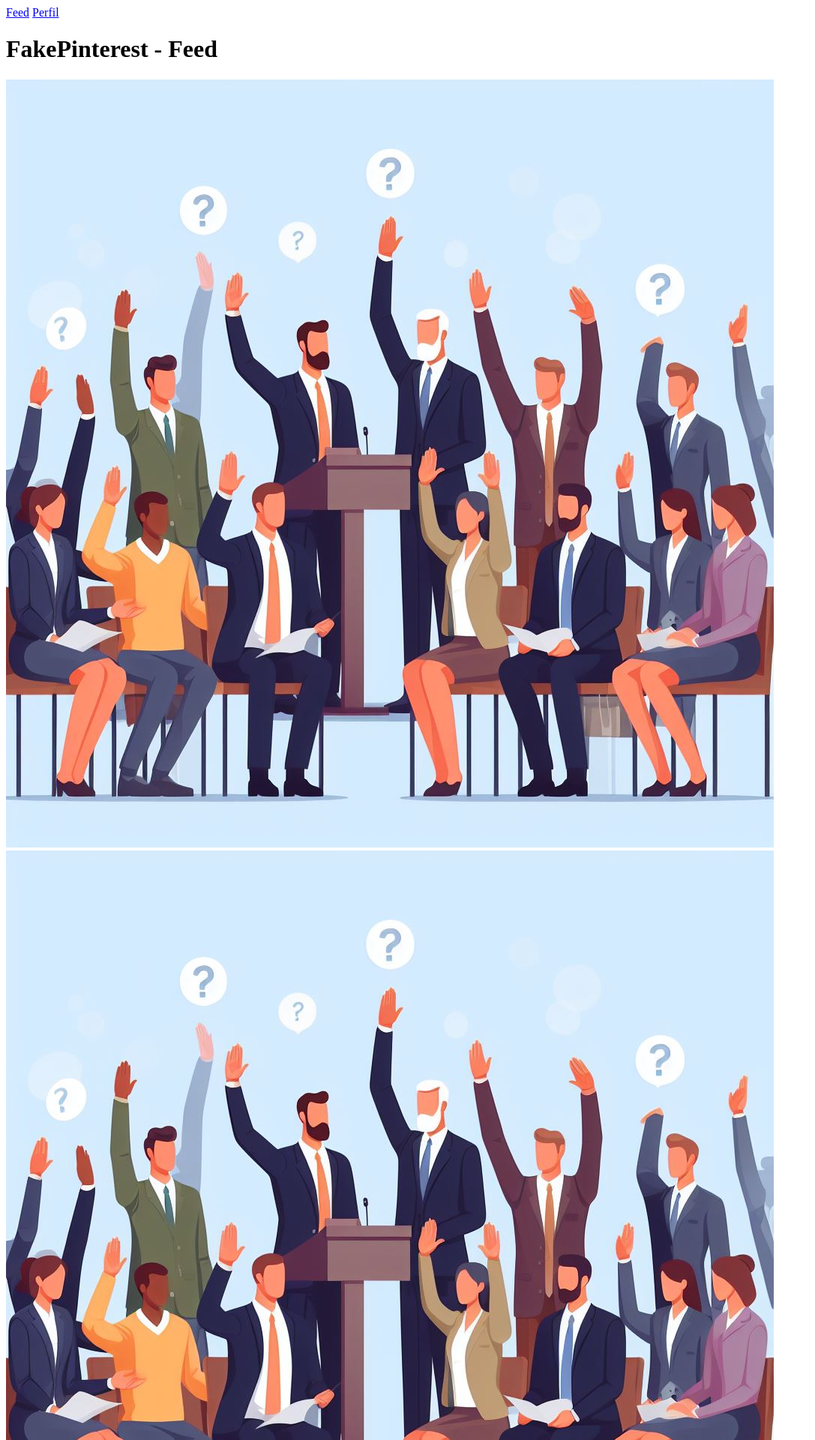
After one commit to musskopf79/FakePinterest, a Flask app: page /feed in a window 1280 px wide. The commit adds this page. Shown: the top 1920 px of the page at 75% size, without its empty margins (0-1087 px from the left). Run offline with Flask 3, Linux system fonts and the light colour scheme.

Commit message:
Função feed

```diff
--- a/fakepinterest/forms.py
+++ b/fakepinterest/forms.py
@@ -2,7 +2,7 @@
 #pip install flask-wtf email_validator
 
 from flask_wtf import FlaskForm
-from wtforms import StringField, PasswordField, SubmitField
+from wtforms import StringField, PasswordField, SubmitField, FileField
 from wtforms.validators import DataRequired, Email, EqualTo, Length, ValidationError
 from fakepinterest.models import Usuario
 
@@ -25,3 +25,7 @@ class FormCriarConta(FlaskForm):
         #email.data = campo de e-mail do formulário
         if usuario:
             return ValidationError("E-mail já cadastrado, faça login para continuar")
+
+class FormPost(FlaskForm):
+    post = FileField("Post", validators=[DataRequired()])
+    botao_enviar = SubmitField("Postar foto")
--- a/fakepinterest/routes.py
+++ b/fakepinterest/routes.py
@@ -3,8 +3,10 @@
 from flask import render_template, url_for, redirect
 from fakepinterest import app, database, bcrypt
 from flask_login import login_required, login_user, logout_user, current_user
-from fakepinterest.forms import FormLogin, FormCriarConta
-from fakepinterest.models import Usuario
+from fakepinterest.forms import FormLogin, FormCriarConta, FormPost
+from fakepinterest.models import Usuario, Postagem
+import os
+from werkzeug.utils import secure_filename
 
 @app.route("/", methods=["GET", "POST"])
 def homepage():
@@ -34,18 +36,38 @@ def criar_conta():
     #Os 2 campos 'formulario' tem o mesmo nome, para que a página homepage possa ser igual (uma cópia) da página criarconta
     # O campo 'form_criarconta' é a variável (não a função!). Fica em minúsculo.
 
-@app.route("/perfil/<id_usuario>")
+@app.route("/perfil/<id_usuario>", methods=["GET", "POST"])
 @login_required
 def perfil(id_usuario):
     if int(id_usuario) == int(current_user.id_usuario):
         # Usuário está vendo seu próprio perfil.
-        return render_template("perfil.html", usuario=current_user)
+        form_post = FormPost()
+        if form_post.validate_on_submit():
+            arquivo = form_post.post.data
+            # precisa corrigir o nome para não ter caracteres especiais, por exemplo
+            nome_corrigido = secure_filename(arquivo.filename)
+            # salvar o arquivo no fotos_post
+            caminho = os.path.join(os.path.abspath(os.path.dirname(__file__)),
+                              #estamos pegando o caminho absoluto de onde está o arquivo (__file__) em uso (routes.py)
+                              app.config["UPLOAD_FOLDER"], nome_corrigido)
+            arquivo.save(caminho)
+            # registrar o nome no banco de dados
+            postagem = Postagem(imagem=nome_corrigido, id_usuario=current_user.id_usuario)
+            database.session.add(postagem)
+            database.session.commit()
+
+        return render_template("perfil.html", usuario=current_user, form=form_post)
     else:
         usuario = Usuario.query.get(int(id_usuario))
-        return render_template("perfil.html", usuario=usuario)
+        return render_template("perfil.html", usuario=usuario, form=None)
 
 @app.route("/logout")
 @login_required
 def logout():
     logout_user()
     return redirect(url_for("homepage"))
+
+@app.route("/feed")
+def feed():
+    fotos = Postagem.query.order_by(Postagem.data_criacao).all()
+    return render_template("feed.html", fotos=fotos)
--- /dev/null
+++ b/fakepinterest/templates/feed.html
@@ -0,0 +1,21 @@
+{% extends "base.html" %}
+
+{% block titulo %}
+FakePinterest - Feed Principal
+{% endblock %}
+
+{% block body %}
+<body>
+
+{% include "navbar.html" %}
+<p>
+<h1>FakePinterest - Feed</h1>
+
+</p>
+
+{% for foto in fotos %}
+<img src="{{ url_for('static', filename='fotos_post/{}'.format(foto.imagem)) }}" >
+{% endfor %}
+
+</body>
+{% endblock %}
--- /dev/null
+++ b/fakepinterest/templates/navbar.html
@@ -0,0 +1,4 @@
+<nav>
+    <a href="{{ url_for('feed')}}">Feed</a>
+    <a href="{{ url_for('perfil', id_usuario=current_user.id_usuario)  }}">Perfil</a>
+</nav>
```
Also changed, not shown: fakepinterest/templates/perfil.html (+19 -3 lines), fakepinterest/static/fotos_post/19719165-b58f-4d4e-9b65-505a39489a28.jpg (added), fakepinterest/static/fotos_post/c7b062fc-74e7-4e71-bb01-08835797d2b7.jpg (added), instance/comunidade.db.
